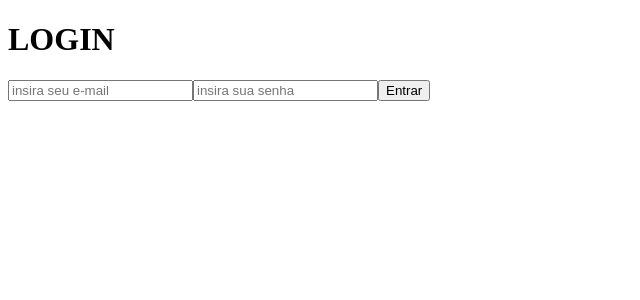
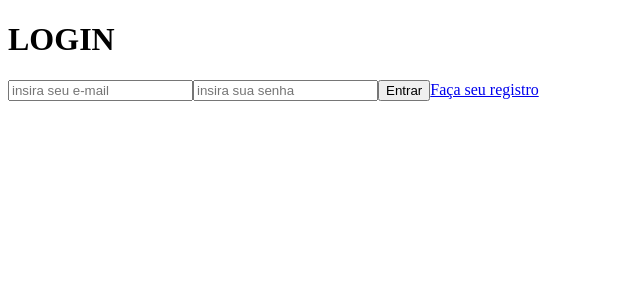
Before and after one commit to cae07/TodoFrontEnd, a React (Create React App) app: page / in a window 1280 px wide. Shown: the top 300 px of the page, without its empty margins (0-640 px from the left). Built offline with nearby package versions, Linux system fonts and the light colour scheme.

Commit message:
add: link para fazer novo registro no loginForm

```diff
--- a/src/Component/loginForm.jsx
+++ b/src/Component/loginForm.jsx
@@ -45,6 +45,7 @@ function LoginForm() {
         >
           Entrar
         </button>
+        <a href="/createUser">Faça seu registro</a>
       </form>
     </div>
   );
```
